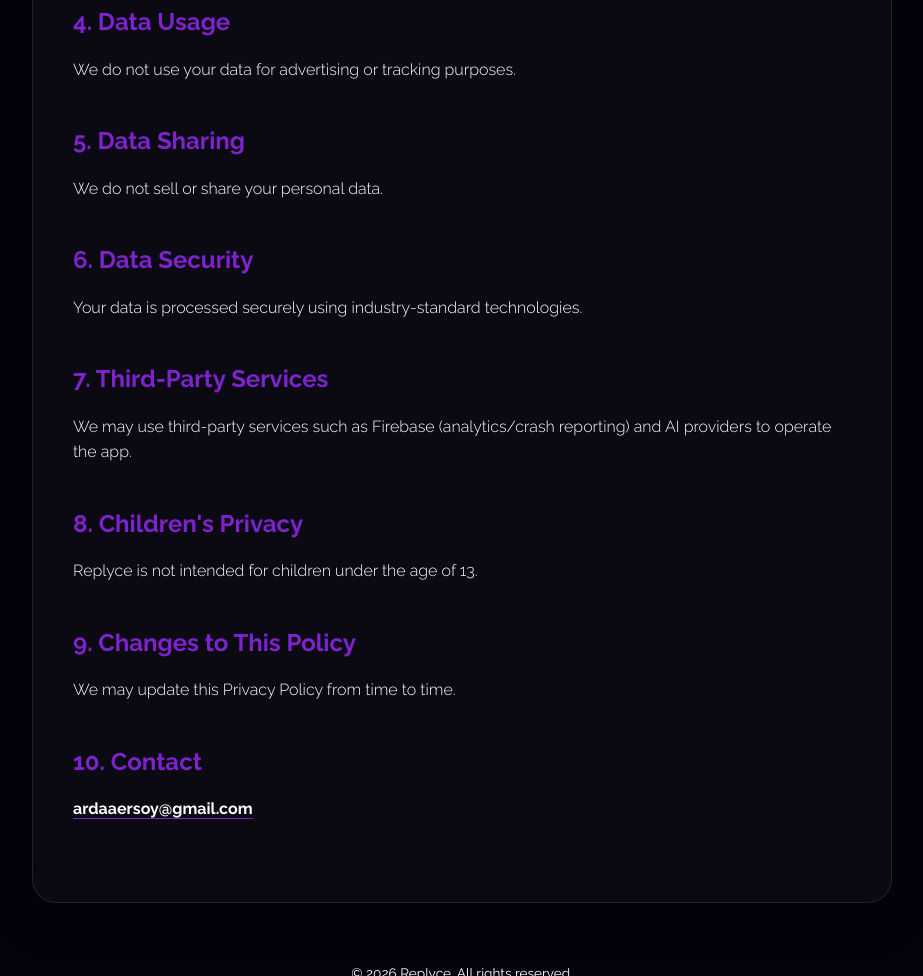
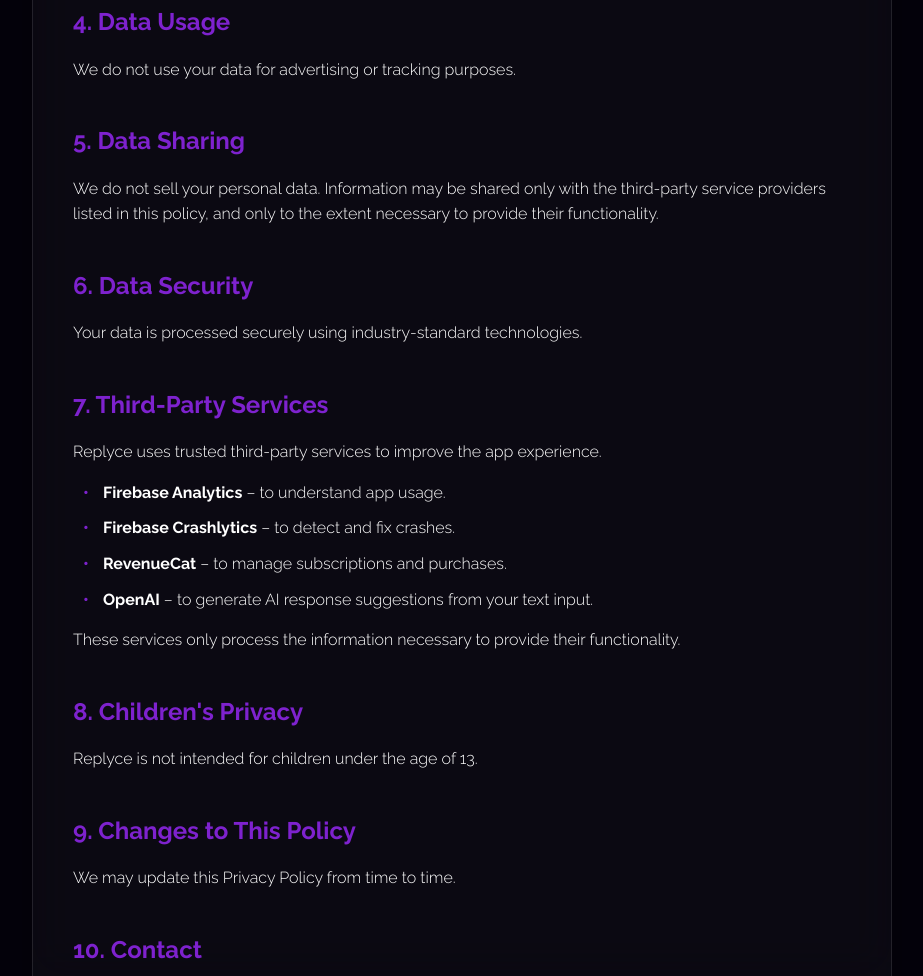
Before and after one commit to ersoya/legal-pages, a plain HTML site: page replyce/privacy/index.html in a window 1280 px wide. Shown: the part 1120-2096 px from the top of the page, without its empty margins (178-1101 px from the left). Drawn offline with Linux system fonts and the light colour scheme.

Commit message:
Update third party services for replyce

```diff
--- a/replyce/privacy/index.html
+++ b/replyce/privacy/index.html
@@ -69,7 +69,9 @@
 
             <article class="policy-section">
                 <h2>5. Data Sharing</h2>
-                <p>We do not sell or share your personal data.</p>
+                <p>We do not sell your personal data. Information may be shared only with the third-party service
+                    providers listed in this policy, and only to the extent necessary to provide their functionality.
+                </p>
             </article>
 
             <article class="policy-section">
@@ -79,8 +81,14 @@
 
             <article class="policy-section">
                 <h2>7. Third-Party Services</h2>
-                <p>We may use third-party services such as Firebase (analytics/crash reporting) and AI providers to
-                    operate the app.</p>
+                <p>Replyce uses trusted third-party services to improve the app experience.</p>
+                <ul>
+                    <li><strong>Firebase Analytics</strong> – to understand app usage.</li>
+                    <li><strong>Firebase Crashlytics</strong> – to detect and fix crashes.</li>
+                    <li><strong>RevenueCat</strong> – to manage subscriptions and purchases.</li>
+                    <li><strong>OpenAI</strong> – to generate AI response suggestions from your text input.</li>
+                </ul>
+                <p>These services only process the information necessary to provide their functionality.</p>
             </article>
 
             <article class="policy-section">
```
